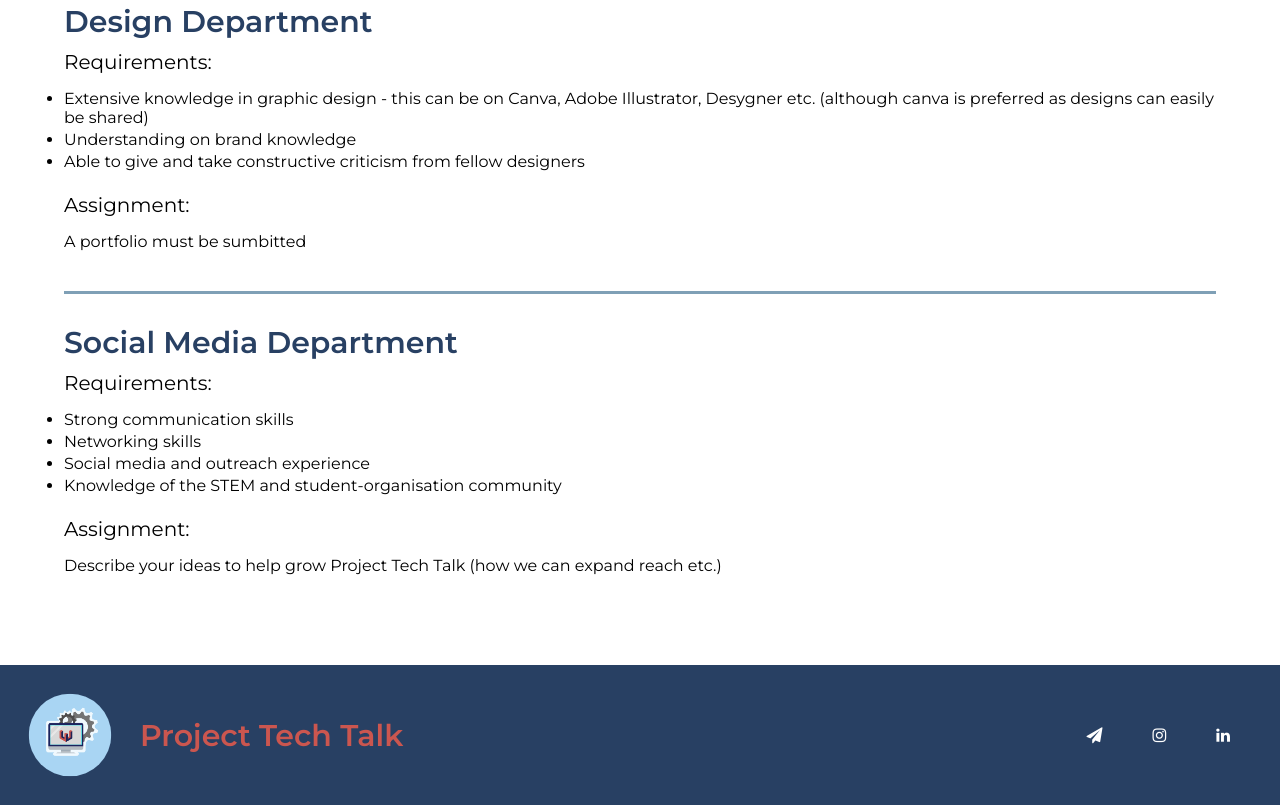
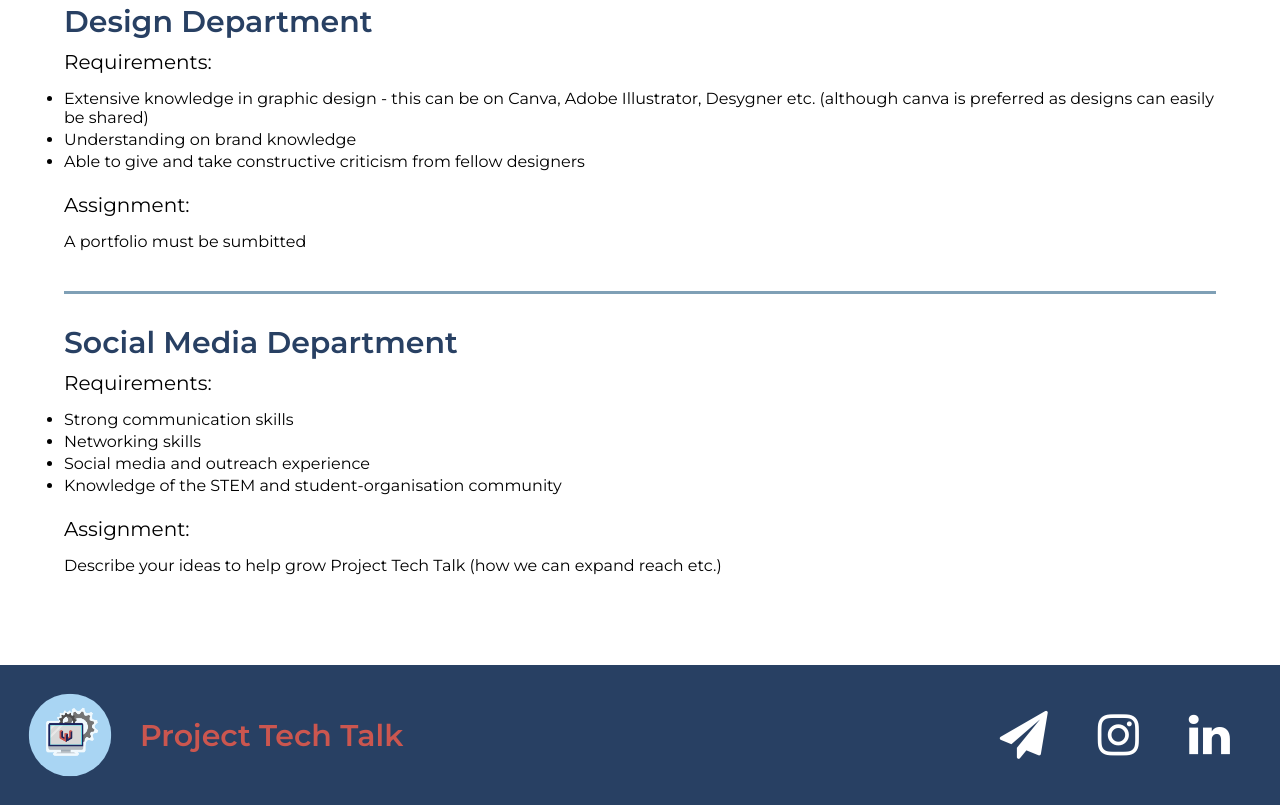
Before and after one commit to LilyxMeng/Project-Tech-Talk-website, a plain HTML site: page joinus.html in a window 1280 px wide. Shown: the part 1087-1892 px from the top of the page. Drawn offline with Linux system fonts and the light colour scheme.

Commit message:
fixed footer icons

```diff
--- a/joinus.html
+++ b/joinus.html
@@ -110,11 +110,11 @@
             <h3 class="footer-title">Project Tech Talk</h3>
         </div>
         <div class="footer-right">
-            <a href="mailto: projecttechtalk1@gmail.com"><i class="fa fa-paper-plane footer-icon"></i></a>
+            <a href="mailto: projecttechtalk1@gmail.com"><i class="fa fa-paper-plane fa-3x footer-icon"></i></a>
             <a href="https://www.instagram.com/projecttechtalk/" target="_blank"><i
-                    class="fa fa-instagram footer-icon"></i></a>
+                    class="fa fa-instagram fa-3x footer-icon"></i></a>
             <a href="https://www.linkedin.com/company/project-tech-talk/mycompany/" target="_blank"><i
-                    class="fa fa-linkedin footer-icon-last"></i></a>
+                    class="fa fa-linkedin fa-3x footer-icon-last"></i></a>
         </div>
     </footer>
 </body>
```
Also changed, not shown: index.html (+2 -2 lines), modules.html (+3 -3 lines), newsletter.html (+3 -3 lines).
